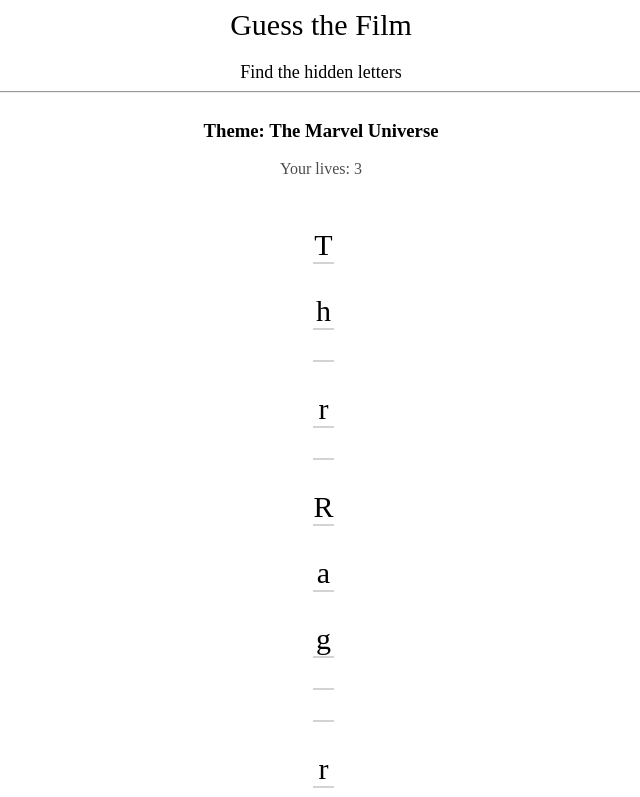
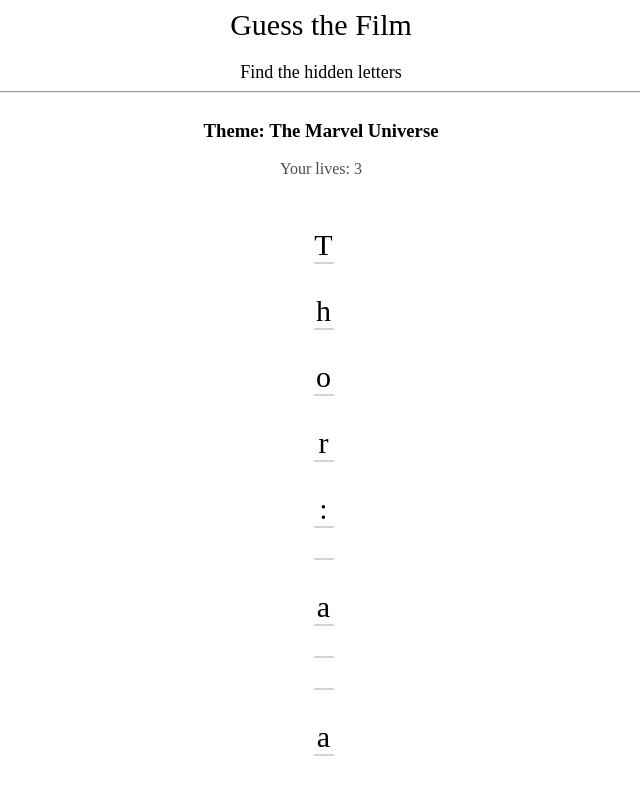
Before and after one commit to anresziii/guess-show-site, a React (Create React App) app: page /guess in a window 1280 px wide. Shown: the top 797 px of the page, without its empty margins (319-959 px from the left). Built offline with nearby package versions, Linux system fonts and the light colour scheme.

Commit message:
Update GeneratedKey.tsx

```diff
--- a/src/components/GeneratedKey.tsx
+++ b/src/components/GeneratedKey.tsx
@@ -10,35 +10,33 @@
 const GeneratedKey: FC<IGenerated> = (props) => {
 
     const [keyBoard, setKeyBoard] = useState("")
-    const idPage: number = parseInt(JSON.parse(localStorage.getItem("idPage")!))
+    const [arrayMovie, setArrayMovie] = useState<string[]>([])
     const nameMovie = data.results[props.idpage].title
-    const indexArray: number[] = []
+    const [indexArray, setIndexArray] = useState<number[]>([])
     const arrayNameMovie = nameMovie.split(" ").join("").split("");
 
-    const changeArrayNameMovie = () => {
-        for (let i = 3; i >= 0; i--) {
+    document.addEventListener("keydown", function getKey(e) {
+        const keyArray = [e.key]
+        setKeyBoard(keyArray[0])
+        arrayMovie.push(keyArray[0])
+        console.log(indexArray.sort(function (a: any, b: any) {
+            return a - b;
+        }))
+        document.removeEventListener("keydown", getKey);
+    })
+
+    useEffect(() => {
+        for (let i = 2; i >= 0; i--) {
             const randomIndex = Math.floor(Math.random() * arrayNameMovie.length)
             arrayNameMovie.splice(randomIndex, 1, " ")
             indexArray.push(randomIndex)
+            setArrayMovie(arrayNameMovie)
         }
-        return arrayNameMovie
-    }
-    const newArrayNameMovie = changeArrayNameMovie()
-
-    useEffect(() => {
-        const getKey = (e: any) => {
-            const key = e.key
-            console.log(key)
-            setKeyBoard(key)
-            document.removeEventListener('keyup', getKey);
-        }
-
-        document.addEventListener("keyup", getKey)
     }, [])
 
     return (
         <div>
-            {newArrayNameMovie.map((letter: any) =>
+            {arrayMovie.map((letter: any) =>
                 <LettersView letters={letter} props={undefined} />
             )}
         </div>
```
